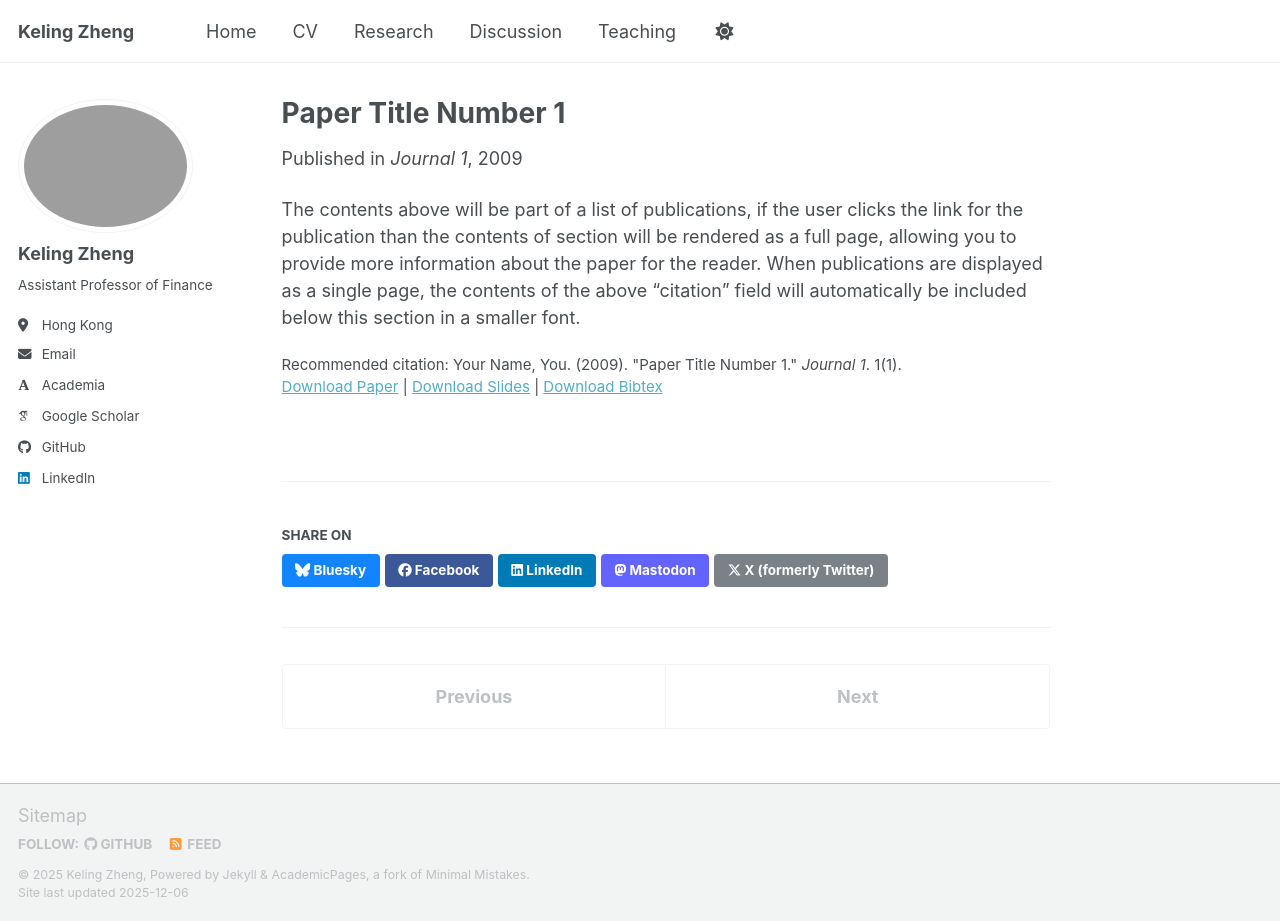
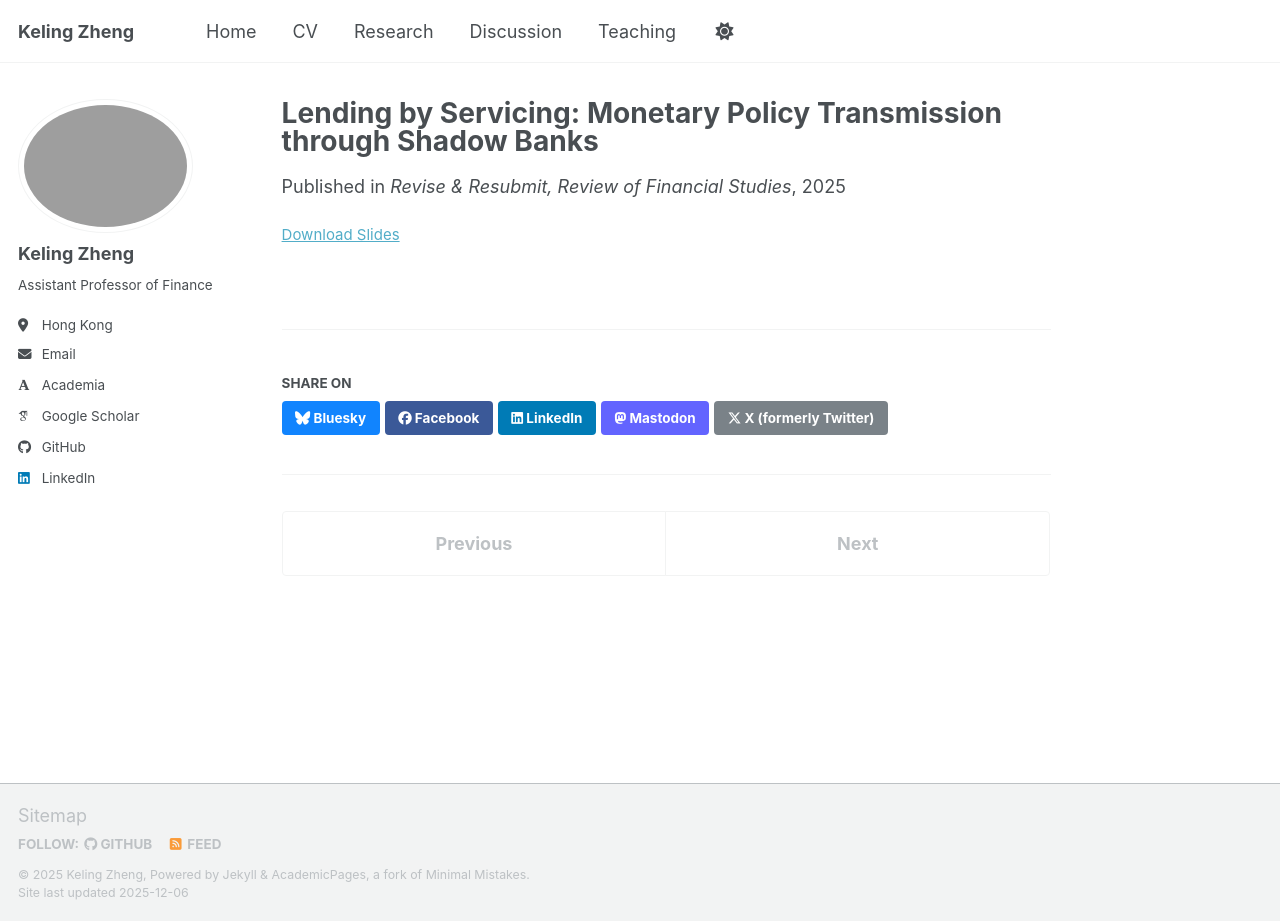
Before and after one commit to Keling-Zheng/Keling-Zheng.github.io, a Jekyll site: the page built from _publications/2009-10-01-paper-title-number-1.md, in a window 1280 px wide and 921 px high. Built offline with Jekyll 4.4.1, drawn with Linux system fonts in a browser that asks for light colours; some web fonts are replaced; a script bundle is joined from its source files by our own code; library files that are not in the unit come from our copies.

Commit message:
Update 2009-10-01-paper-title-number-1.md

```diff
--- a/_publications/2009-10-01-paper-title-number-1.md
+++ b/_publications/2009-10-01-paper-title-number-1.md
@@ -1,14 +1,10 @@
 ---
-title: "Paper Title Number 1"
+title: "Lending by Servicing: Monetary Policy Transmission through Shadow Banks"
 collection: publications
 category: conferences
-permalink: /publication/2009-10-01-paper-title-number-1
-excerpt: 'This paper is about the number 1. The number 2 is left for future work.'
-date: 2009-10-01
-venue: 'Journal 1'
-slidesurl: 'https://academicpages.github.io/files/slides1.pdf'
-paperurl: 'https://academicpages.github.io/files/paper1.pdf'
-bibtexurl: 'https://academicpages.github.io/files/bibtex1.bib'
-citation: 'Your Name, You. (2009). &quot;Paper Title Number 1.&quot; <i>Journal 1</i>. 1(1).'
+permalink: /publication/msr_AHRZ
+date: 2025-09-20
+venue: 'Revise & Resubmit, Review of Financial Studies'
+slidesurl: 'https://academicpages.github.io/files/msr_slides.pdf'
+paperurl: 'https://academicpages.github.io/files/msr.pdf'
 ---
-The contents above will be part of a list of publications, if the user clicks the link for the publication than the contents of section will be rendered as a full page, allowing you to provide more information about the paper for the reader. When publications are displayed as a single page, the contents of the above "citation" field will automatically be included below this section in a smaller font.
```
